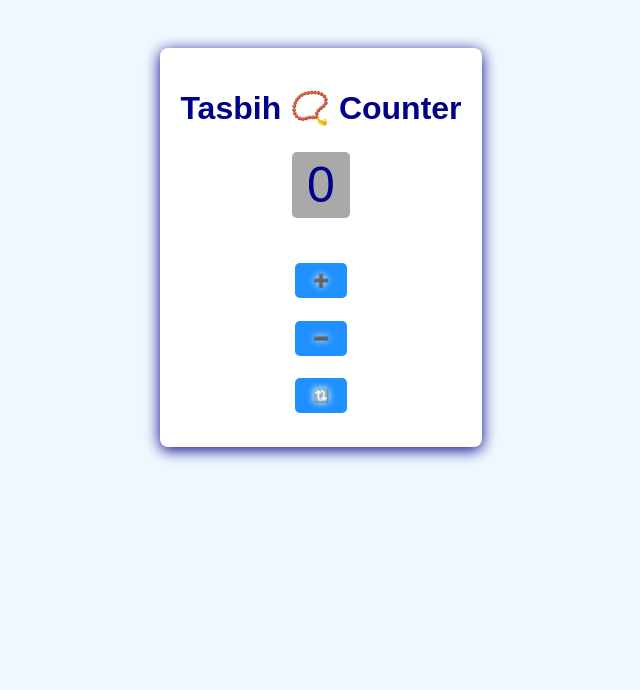
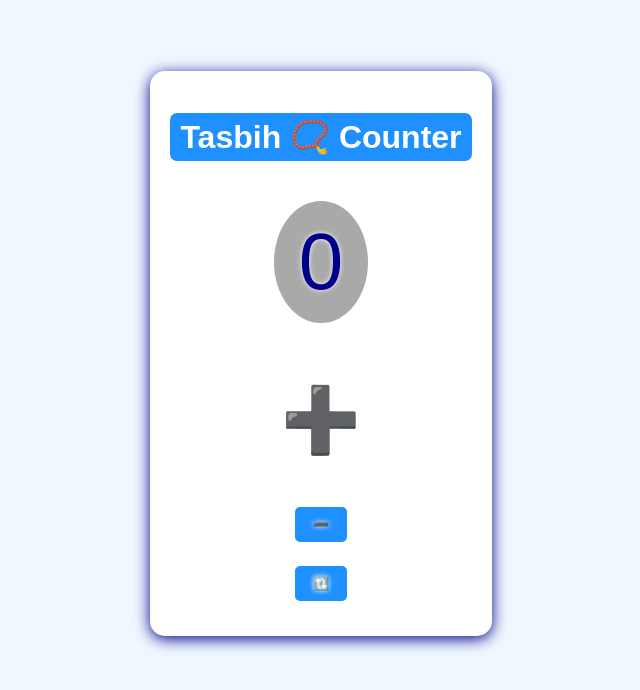
Before and after one commit to sardar-dev/Tasbih-Counter-Online, a plain HTML site: page index.html in a window 1280 px wide. Shown: the whole page, without its empty margins (319-959 px from the left). Drawn offline with Linux system fonts and the light colour scheme.

Commit message:
Refactor CSS styles for layout and buttons
Updated styles for buttons, main layout, and display elements. Adjusted margins, padding, and added new classes for minus and reset buttons.

```diff
--- a/style.css
+++ b/style.css
@@ -10,40 +10,57 @@ body {
 
 button {
   margin-top: 3%;
-  background-color: dodgerblue;
-  color: white;
   border: none;
   border-radius: 5px;
   padding: 10px 18px;
   margin-bottom: 5%;
-  text-shadow: 0px 0px 7px white;
+  text-shadow: 0px 0px 5px white;
+}
+
+.minus,
+.reset {
+  background-color: dodgerblue;
 }
 
 .add {
-  margin-top: 40px;
+  align-items: center;
+  text-align: center;
+  justify-content: center;
+  margin-top: 30px;
+  font-size: 400%;
+  margin-bottom: 10%;
+  background-color: white;
 }
 
 .main {
   display: flex;
   flex-direction: column;
+  align-items: center;
   justify-content: center;
-  align-items: center;
+  text-align: center;
   background-color: white;
   max-width: 80%;
   box-shadow: 0px 3px 15px;
-  border-radius: 8px;
+  border-radius: 15px;
   padding: 20px;
-  margin: 40px auto;
+  margin-top: 5%;
 }
 
 .display {
   background-color: darkgray;
-  margin: 5px;
-  padding: 4px 15px;
+  margin: 20px;
   border-radius: 5px;
-  font-size: 50px;
+  font-size: 80px;
+  border-radius: 50%;
+  text-shadow: 0px 0px 5px white;
+  padding: 15px 25px;
 }
 
 h1 {
   margin-bottom: 20px;
+  font-size: 200%;
+  color: white;
+  background-color: dodgerblue;
+  padding: 5px 10px;
+  border-radius: 7px;
 }
```
